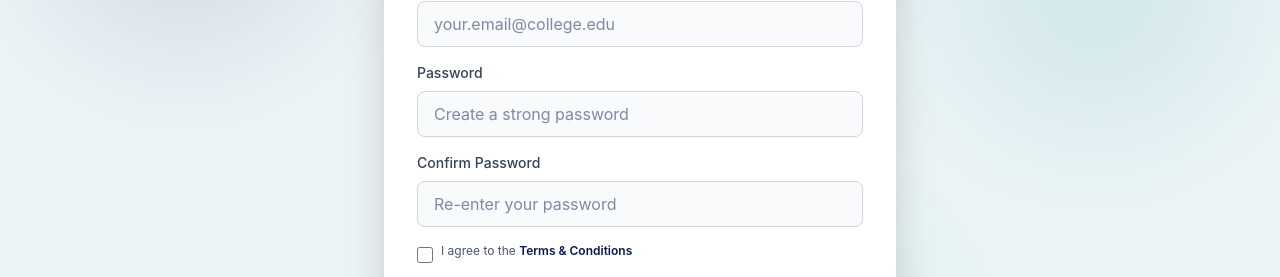
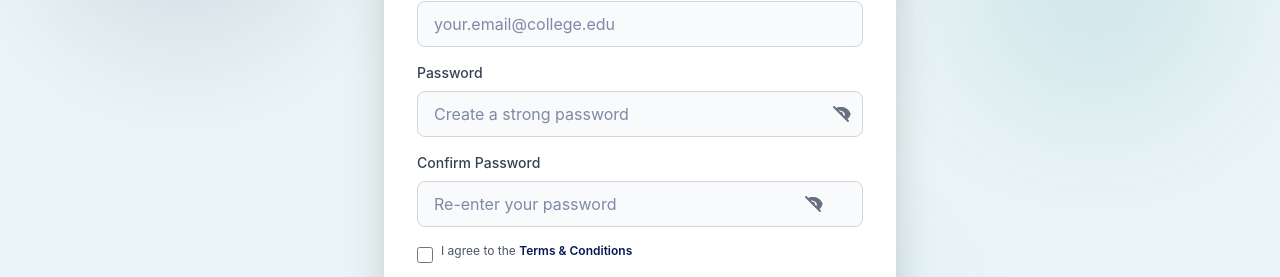
Before and after one commit to Abinayasri10/byts-hackathon, a React (Vite) app in the folder placehub-master/frontend/: page /signup in a window 1280 px wide. Shown: the part 319-596 px from the top of the page. Built offline with nearby package versions, Linux system fonts and the light colour scheme.

Commit message:
changed password input field

```diff
--- a/placehub-master/frontend/src/components/LoginForm.jsx
+++ b/placehub-master/frontend/src/components/LoginForm.jsx
@@ -57,12 +57,12 @@ function LoginForm({ onSubmit, isLoading }) {
             onChange={handleChange}
             placeholder="Enter your password"
             required
-            className="w-full px-4 py-2.5 rounded-lg border border-gray-300 focus:outline-none focus:ring-2 focus:ring-primary focus:border-transparent bg-gray-50 transition"
+            className="w-full px-4 py-2.5 rounded-lg border border-gray-300 focus:outline-none focus:ring-2 focus:ring-primary focus:border-transparent bg-gray-50 transition pr-10"
           />
           <button
             type="button"
             onClick={() => setShowPassword(!showPassword)}
-            className="absolute right-3 top-1/2 -translate-y-1/2 text-gray-600 hover:text-primary transition"
+            className="absolute right-3 top-1/2 -translate-y-1/2 text-gray-500 hover:text-gray-700 transition"
           >
             {showPassword ? (
               <svg className="w-5 h-5" fill="currentColor" viewBox="0 0 20 20">
@@ -77,9 +77,10 @@ function LoginForm({ onSubmit, isLoading }) {
               <svg className="w-5 h-5" fill="currentColor" viewBox="0 0 20 20">
                 <path
                   fillRule="evenodd"
-                  d="M3.707 2.293a1 1 0 00-1.414 1.414l14 14a1 1 0 001.414-1.414l-14-14zM10 4.5c-3.6 0-6.8 2.3-8 5.5 1.2 3.2 4.4 5.5 8 5.5 1.1 0 2.2-.2 3.2-.6l-1.8-1.8c-.5.1-1 .2-1.4.2-2.2 0-4-1.8-4-4s1.8-4 4-4c.5 0 .9.1 1.4.2l1.8-1.8c-1-.4-2.1-.6-3.2-.6z"
+                  d="M3.707 2.293a1 1 0 00-1.414 1.414l14 14a1 1 0 001.414-1.414l-1.473-1.473A10.014 10.014 0 0019.542 10C18.268 5.943 14.478 3 10 3a9.958 9.958 0 00-4.512 1.074l-1.78-1.781zm4.261 4.26l1.514 1.515a2.003 2.003 0 012.45 2.45l1.514 1.514a4 4 0 00-5.478-5.478z"
                   clipRule="evenodd"
                 />
+                <path d="M15.171 13.576l1.473 1.473A10.014 10.014 0 0019.542 10C18.268 5.943 14.478 3 10 3a9.958 9.958 0 00-4.512 1.074l1.473 1.474A4 4 0 0110 7c2.206 0 4 1.794 4 4 0 .364-.057.71-.162 1.041z" />
               </svg>
             )}
           </button>
--- a/placehub-master/frontend/src/components/SignupForm.jsx
+++ b/placehub-master/frontend/src/components/SignupForm.jsx
@@ -32,6 +32,8 @@ function SignupForm({ onSubmit, isLoading }) {
   })
   const [passwordStrength, setPasswordStrength] = useState('weak')
   const [errors, setErrors] = useState({})
+  const [showPassword, setShowPassword] = useState(false)
+  const [showConfirmPassword, setShowConfirmPassword] = useState(false)
 
   useEffect(() => {
     setPasswordStrength(calculatePasswordStrength(formData.password))
@@ -121,17 +123,44 @@ function SignupForm({ onSubmit, isLoading }) {
         <label htmlFor="password" className="block text-sm font-medium text-gray-700 mb-2">
           Password
         </label>
+        <div className="relative">
           <input
-          type="password"
+            type={showPassword ? 'text' : 'password'}
             id="password"
             name="password"
             value={formData.password}
             onChange={handleChange}
             placeholder="Create a strong password"
-          className={`w-full px-4 py-2.5 rounded-lg border transition focus:outline-none focus:ring-2 focus:ring-primary focus:border-transparent ${
+            className={`w-full px-4 py-2.5 rounded-lg border transition focus:outline-none focus:ring-2 focus:ring-primary focus:border-transparent pr-10 ${
               errors.password ? 'border-red-500 bg-red-50' : 'border-gray-300 bg-gray-50'
             }`}
           />
+          <button
+            type="button"
+            onClick={() => setShowPassword(!showPassword)}
+            className="absolute right-3 top-1/2 -translate-y-1/2 text-gray-500 hover:text-gray-700 transition"
+          >
+            {showPassword ? (
+              <svg className="w-5 h-5" fill="currentColor" viewBox="0 0 20 20">
+                <path d="M10 12a2 2 0 100-4 2 2 0 000 4z" />
+                <path
+                  fillRule="evenodd"
+                  d="M.458 10C1.732 5.943 5.522 3 10 3s8.268 2.943 9.542 7c-1.274 4.057-5.064 7-9.542 7S1.732 14.057.458 10zM14 10a4 4 0 11-8 0 4 4 0 018 0z"
+                  clipRule="evenodd"
+                />
+              </svg>
+            ) : (
+              <svg className="w-5 h-5" fill="currentColor" viewBox="0 0 20 20">
+                <path
+                  fillRule="evenodd"
+                  d="M3.707 2.293a1 1 0 00-1.414 1.414l14 14a1 1 0 001.414-1.414l-1.473-1.473A10.014 10.014 0 0019.542 10C18.268 5.943 14.478 3 10 3a9.958 9.958 0 00-4.512 1.074l-1.78-1.781zm4.261 4.26l1.514 1.515a2.003 2.003 0 012.45 2.45l1.514 1.514a4 4 0 00-5.478-5.478z"
+                  clipRule="evenodd"
+                />
+                <path d="M15.171 13.576l1.473 1.473A10.014 10.014 0 0019.542 10C18.268 5.943 14.478 3 10 3a9.958 9.958 0 00-4.512 1.074l1.473 1.474A4 4 0 0110 7c2.206 0 4 1.794 4 4 0 .364-.057.71-.162 1.041z" />
+              </svg>
+            )}
+          </button>
+        </div>
         {formData.password && (
           <div className="mt-2">
             <div className="flex items-center justify-between text-xs mb-1">
@@ -157,16 +186,41 @@ function SignupForm({ onSubmit, isLoading }) {
         </label>
         <div className="relative">
           <input
-            type="password"
+            type={showConfirmPassword ? 'text' : 'password'}
             id="confirmPassword"
             name="confirmPassword"
             value={formData.confirmPassword}
             onChange={handleChange}
             placeholder="Re-enter your password"
-            className={`w-full px-4 py-2.5 rounded-lg border transition focus:outline-none focus:ring-2 focus:ring-primary focus:border-transparent ${
+            className={`w-full px-4 py-2.5 rounded-lg border transition focus:outline-none focus:ring-2 focus:ring-primary focus:border-transparent pr-10 ${
               errors.confirmPassword ? 'border-red-500 bg-red-50' : 'border-gray-300 bg-gray-50'
             }`}
           />
+          <button
+            type="button"
+            onClick={() => setShowConfirmPassword(!showConfirmPassword)}
+            className="absolute right-10 top-1/2 -translate-y-1/2 text-gray-500 hover:text-gray-700 transition"
+          >
+            {showConfirmPassword ? (
+              <svg className="w-5 h-5" fill="currentColor" viewBox="0 0 20 20">
+                <path d="M10 12a2 2 0 100-4 2 2 0 000 4z" />
+                <path
+                  fillRule="evenodd"
+                  d="M.458 10C1.732 5.943 5.522 3 10 3s8.268 2.943 9.542 7c-1.274 4.057-5.064 7-9.542 7S1.732 14.057.458 10zM14 10a4 4 0 11-8 0 4 4 0 018 0z"
+                  clipRule="evenodd"
+                />
+              </svg>
+            ) : (
+              <svg className="w-5 h-5" fill="currentColor" viewBox="0 0 20 20">
+                <path
+                  fillRule="evenodd"
+                  d="M3.707 2.293a1 1 0 00-1.414 1.414l14 14a1 1 0 001.414-1.414l-1.473-1.473A10.014 10.014 0 0019.542 10C18.268 5.943 14.478 3 10 3a9.958 9.958 0 00-4.512 1.074l-1.78-1.781zm4.261 4.26l1.514 1.515a2.003 2.003 0 012.45 2.45l1.514 1.514a4 4 0 00-5.478-5.478z"
+                  clipRule="evenodd"
+                />
+                <path d="M15.171 13.576l1.473 1.473A10.014 10.014 0 0019.542 10C18.268 5.943 14.478 3 10 3a9.958 9.958 0 00-4.512 1.074l1.473 1.474A4 4 0 0110 7c2.206 0 4 1.794 4 4 0 .364-.057.71-.162 1.041z" />
+              </svg>
+            )}
+          </button>
           {formData.confirmPassword && (
             <div className="absolute right-3 top-1/2 -translate-y-1/2">
               {formData.password === formData.confirmPassword ? (
--- a/placehub-master/frontend/src/components/steps/PersonalDetailsStep.jsx
+++ b/placehub-master/frontend/src/components/steps/PersonalDetailsStep.jsx
@@ -42,7 +42,7 @@ function PersonalDetailsStep({ formData, onChange }) {
         <label className="block text-sm font-medium text-gray-700 mb-2">College Email *</label>
         <input
           type="email"
-          name="collegeEmail"
+          name="Email"
           value={formData.collegeEmail}
           onChange={handleChange}
           placeholder="your.email@college.edu"
@@ -75,6 +75,35 @@ function PersonalDetailsStep({ formData, onChange }) {
         </div>
         <p className="text-xs text-gray-500 mt-1">Enter 10-digit mobile number</p>
       </div>
+
+      <div>
+        <label className="block text-sm font-medium text-gray-700 mb-2">Profile Picture *</label>
+        <div className="flex items-center gap-4">
+          {formData.profilePicture && (
+            <div className="flex-shrink-0">
+              <img
+                src={typeof formData.profilePicture === 'string' ? formData.profilePicture : URL.createObjectURL(formData.profilePicture)}
+                alt="Profile preview"
+                className="h-24 w-24 rounded-lg object-cover border border-gray-300"
+              />
+            </div>
+          )}
+          <input
+            type="file"
+            name="profilePicture"
+            onChange={(e) => {
+              const file = e.target.files?.[0]
+              if (file) {
+                onChange({ profilePicture: file })
+              }
+            }}
+            accept="image/*"
+            required
+            className="flex-1 px-4 py-2.5 rounded-lg border border-gray-300 focus:outline-none focus:ring-2 focus:ring-primary bg-gray-50 cursor-pointer"
+          />
+        </div>
+        <p className="text-xs text-gray-500 mt-1">Upload a clear profile picture (JPG, PNG)</p>
+      </div>
     </div>
   )
 }
```
Lines whose indentation alone changed are shown as unchanged.
